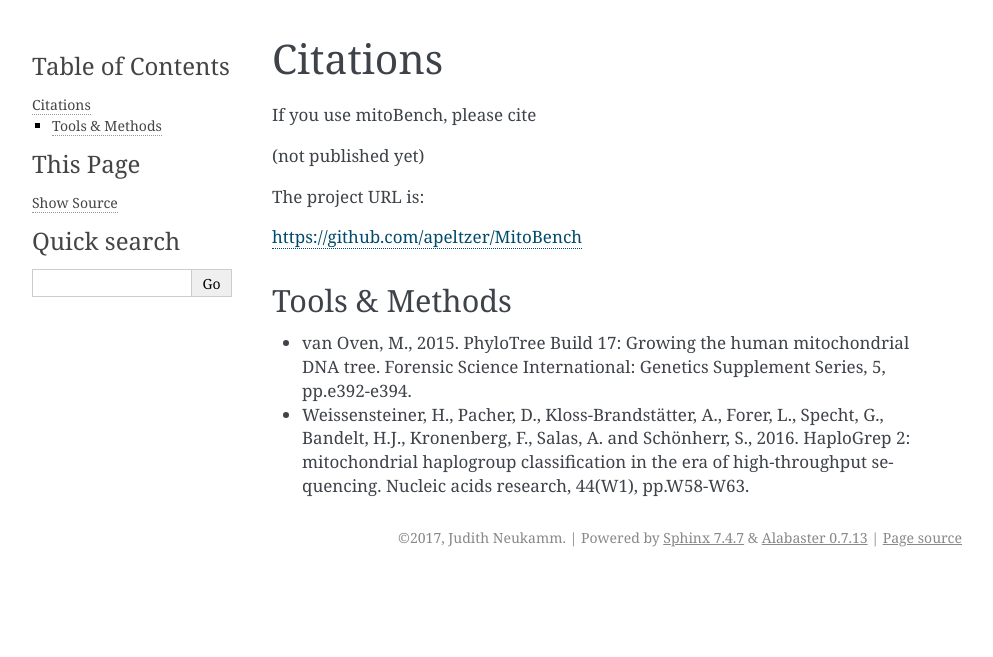
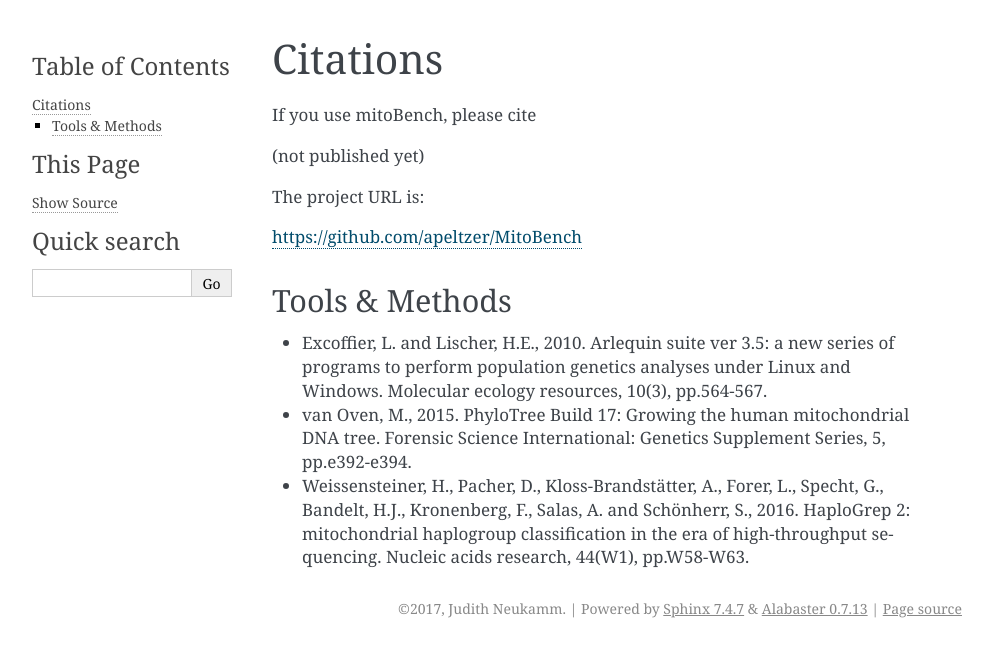
Before and after one commit to mitobench/mitoBench, a Sphinx documentation site: the page built from docs/contents/citations.rst, in a window 1280 px wide. Shown: the top 657 px of the page, without its empty margins (148-1141 px from the left). Built offline with Sphinx 7.4.7, drawn with Linux system fonts in a browser that asks for light colours; pages that are not in the unit, such as notebooks, are missing from menus.

Commit message:
Update citations.rst

```diff
--- a/docs/contents/citations.rst
+++ b/docs/contents/citations.rst
@@ -13,5 +13,6 @@ https://github.com/apeltzer/MitoBench
 Tools & Methods
 ~~~~~~~~~~~~~~~
 
+* Excoffier, L. and Lischer, H.E., 2010. Arlequin suite ver 3.5: a new series of programs to perform population genetics analyses under Linux and Windows. Molecular ecology resources, 10(3), pp.564-567.
 * van Oven, M., 2015. PhyloTree Build 17: Growing the human mitochondrial DNA tree. Forensic Science International: Genetics Supplement Series, 5, pp.e392-e394.
 * Weissensteiner, H., Pacher, D., Kloss-Brandstätter, A., Forer, L., Specht, G., Bandelt, H.J., Kronenberg, F., Salas, A. and Schönherr, S., 2016. HaploGrep 2: mitochondrial haplogroup classification in the era of high-throughput sequencing. Nucleic acids research, 44(W1), pp.W58-W63.
```
